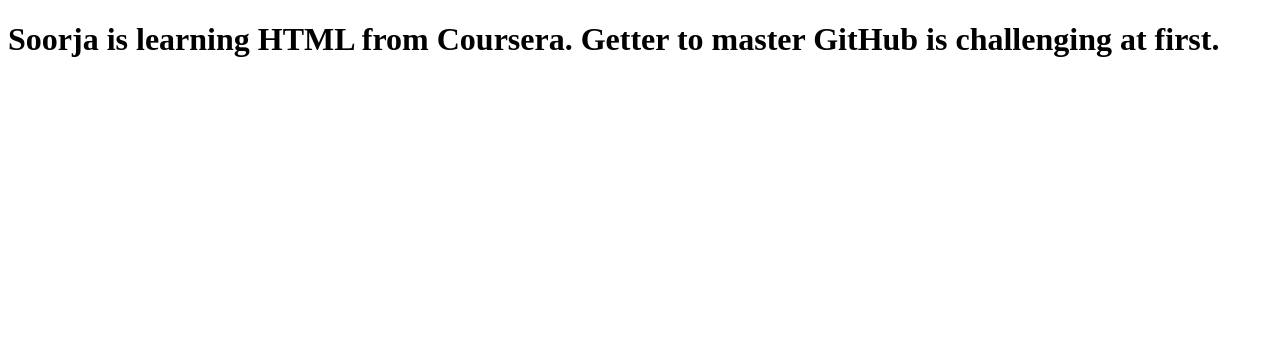
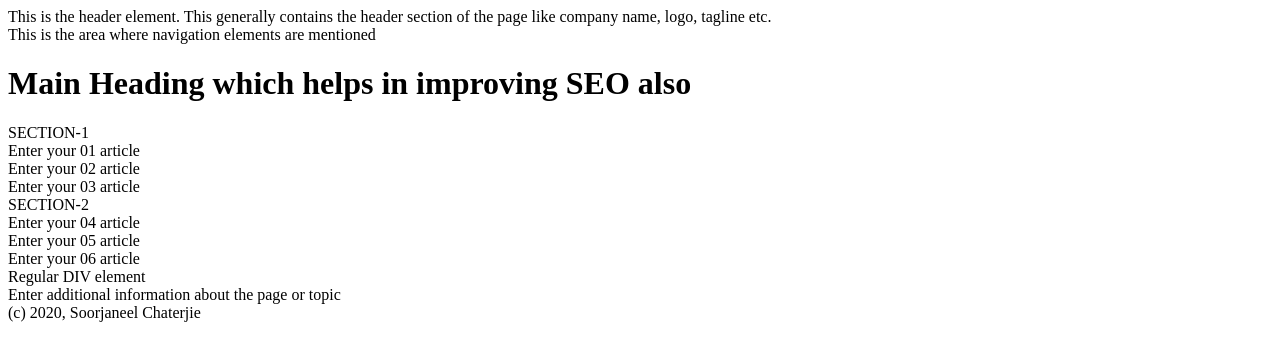
Before and after one commit to soorja/Learning, a plain HTML site: page index.html in a window 1280 px wide. Drawn offline with Linux system fonts and the light colour scheme.

Commit message:
Update index.html
Learning the following;
<head></head>
<h1></h1>
<section></section>
<article></article>
<div></div>
<aside></aside>
<footer></footer>

```diff
--- a/index.html
+++ b/index.html
@@ -4,6 +4,29 @@
 	<title>Corsera Learning | HTML</title>
 </head>
 <body>
-<h1>Soorja is learning HTML from Coursera. Getter to master GitHub is challenging at first.</h1>
+<header>
+	This is the header element. This generally contains the header section of the page like company name, logo, tagline etc.
+	<nav>This is the area where navigation elements are mentioned</nav>
+</header>
+<h1>Main Heading which helps in improving SEO also</h1>
+<section>
+	SECTION-1
+	<article>Enter your 01 article</article>
+	<article>Enter your 02 article</article>
+	<article>Enter your 03 article</article>
+</section>
+<section>
+	SECTION-2
+	<article>Enter your 04 article</article>
+	<article>Enter your 05 article</article>
+	<article>Enter your 06 article</article>
+</section>
+<div>Regular DIV element</div>
+<aside>
+	Enter additional information about the page or topic
+</aside>
+<footer>
+	(c) 2020, Soorjaneel Chaterjie
+</footer>
 </body>
 </html>
```
